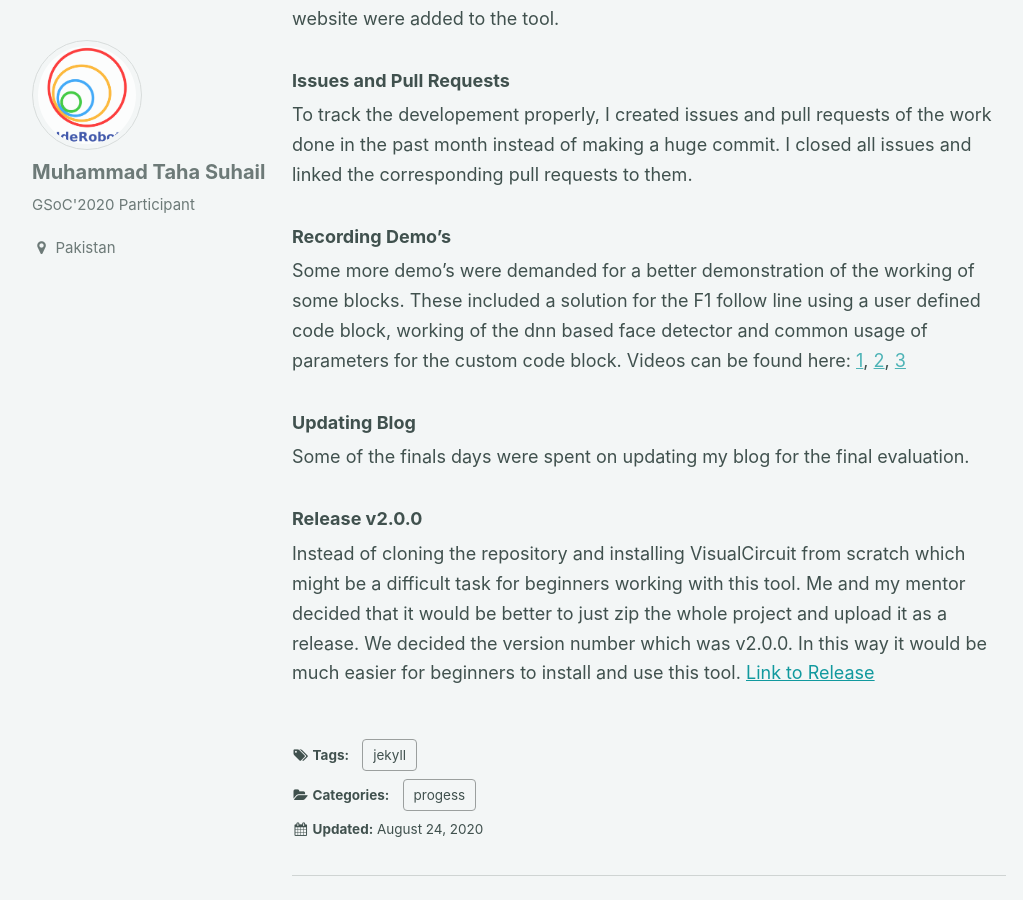
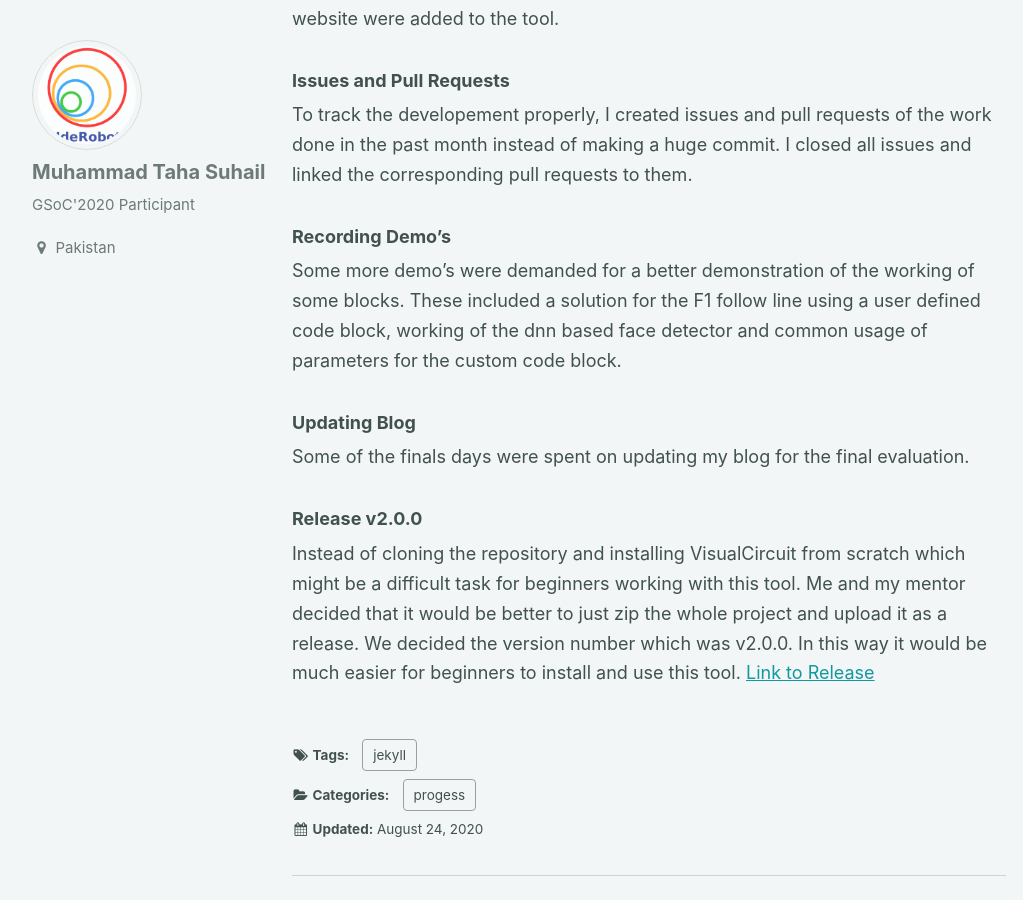
Before and after one commit to TheRoboticsClub/colab-gsoc2020-Muhammad_Taha, a Jekyll site: the page built from docs/_posts/2020-08-24-Week-12-GSoC.md, in a window 1280 px wide and 900 px high, scrolled down 931 px. Shown: the whole window, without its empty margins (6-1029 px from the left). Built offline with Jekyll 4.4.1, drawn with Linux system fonts in a browser that asks for light colours.

Commit message:
Update 2020-08-24-Week-12-GSoC.md

```diff
--- a/docs/_posts/2020-08-24-Week-12-GSoC.md
+++ b/docs/_posts/2020-08-24-Week-12-GSoC.md
@@ -30,8 +30,6 @@ To track the developement properly, I created issues and pull requests of the wo
 ### Recording Demo's
 
 Some more demo's were demanded for a better demonstration of the working of some blocks. These included a solution for the F1 follow line using a user defined code block, working of the dnn based face detector and common usage of parameters for the custom code block.
-Videos can be found here: [1](), [2](), [3]()
-
 
 ### Updating Blog
 
```
